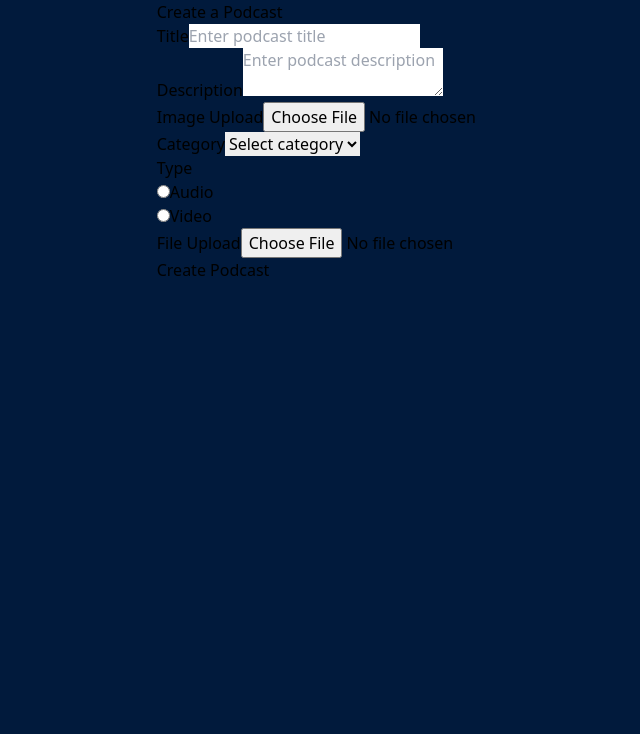
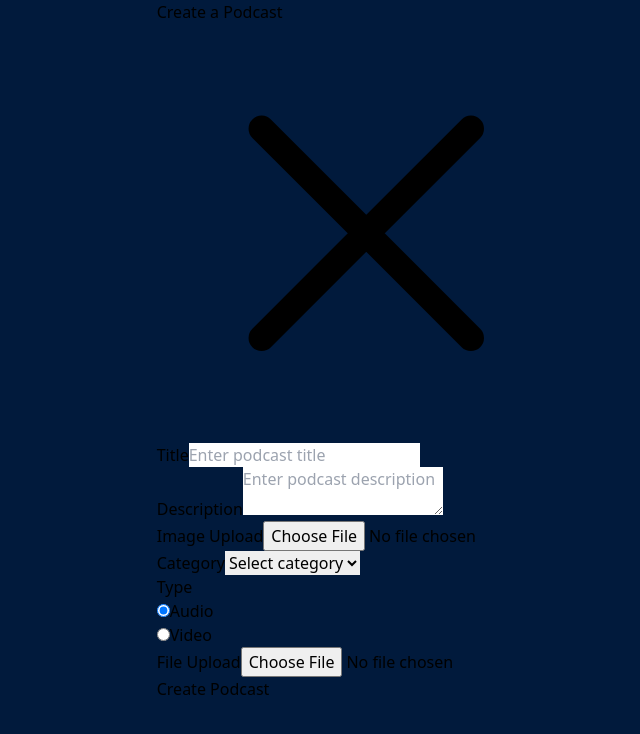
Before and after one commit to OmPr366/Flipr-Hackathon-Project, a Next.js app in the folder fliprfrontend/: page /dashboard/createpodcast in a window 1280 px wide. Shown: the top 734 px of the page, without its empty margins (274-914 px from the left). Built offline with nearby package versions, Linux system fonts and the light colour scheme; sample sign-in values are in the browser's storage; what @material-tailwind/react would draw is missing.

Commit message:
added close

```diff
--- a/fliprfrontend/src/components/Navbar.js
+++ b/fliprfrontend/src/components/Navbar.js
@@ -115,7 +115,7 @@ function ProfileMenu(props) {
             Dashboard
           </Typography>
         </MenuItem>
-        <MenuItem
+        {/* <MenuItem
           key="Favourites"
           onClick={() => {
             closeMenu();
@@ -135,7 +135,7 @@ function ProfileMenu(props) {
           >
             Favourites
           </Typography>
-        </MenuItem>
+        </MenuItem> */}
         <MenuItem
           key="Sign-Out"
           onClick={() => {
--- a/fliprfrontend/src/components/dashboard/CreatePodcast.js
+++ b/fliprfrontend/src/components/dashboard/CreatePodcast.js
@@ -3,6 +3,9 @@ import React, { useEffect, useState } from "react";
 import axios from "axios";
 import { toast } from "react-toastify";
 import { useRouter } from "next/router";
+import {
+  XMarkIcon,
+} from "@heroicons/react/24/outline";
 
 const CreatePodcastPage = () => {
   const Router = useRouter();
@@ -11,7 +14,7 @@ const CreatePodcastPage = () => {
     description: "",
     image: "",
     category: "",
-    type: "image",
+    type: "audio",
     fileUrl: "",
     authorName: "",
     userId: "",
@@ -181,6 +184,10 @@ const CreatePodcastPage = () => {
     }
   };
 
+  const gotodash = () => {
+    Router.push("/dashboard");
+  }
+
   useEffect(() => {
     const userData = JSON.parse(localStorage.getItem("user"));
     if (userData) {
@@ -196,7 +203,10 @@ const CreatePodcastPage = () => {
 
   return (
     <div className="container mx-auto my-4">
-      <h1 className="text-3xl font-bold mb-4">Create a Podcast</h1>
+      <div className="flex justify-between">
+        <h1 className="text-3xl font-bold mb-4">Create a Podcast</h1>
+        <XMarkIcon onClick={gotodash} className="h-10 w-10 cursor-pointer" strokeWeight="1" />
+      </div>
       <form
         className="bg-white shadow-md rounded px-8 pt-6 pb-8 mb-4"
         onSubmit={createPodcastHandler}
```
